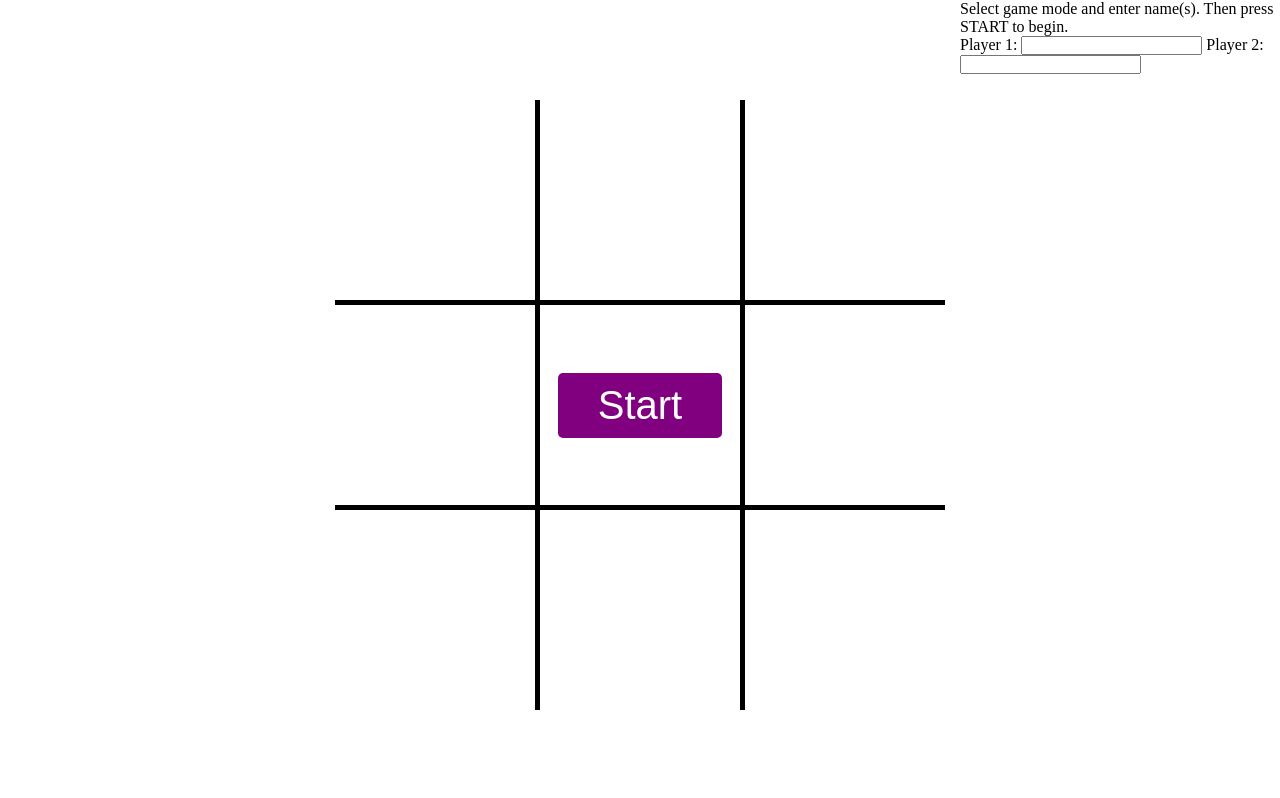
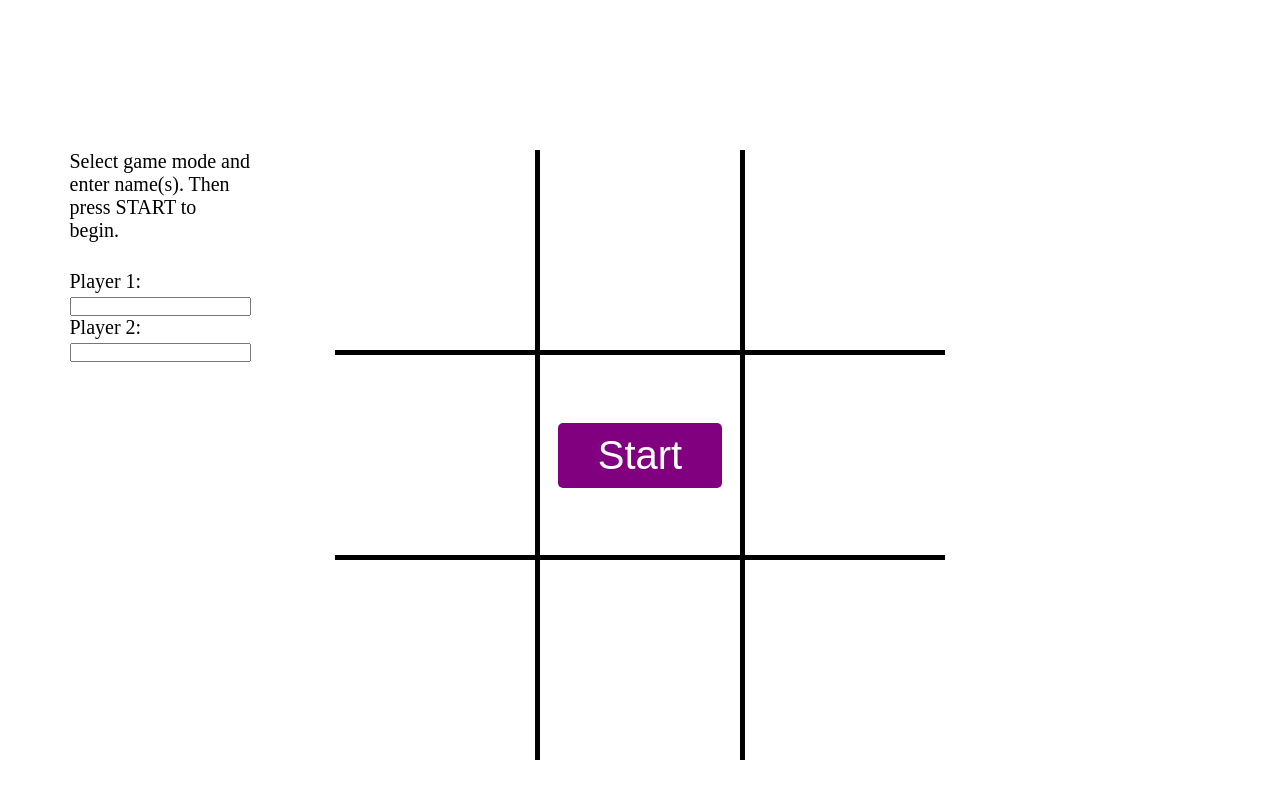
Before and after one commit to JakeFuller/tic-tac-toe, a plain HTML site: page index.html in a window 1280 px wide. Drawn offline with Linux system fonts and the light colour scheme.

Commit message:
Minor styling

```diff
--- a/style.css
+++ b/style.css
@@ -4,17 +4,39 @@
 }
 
 header {
+  font-size: 40px;
+  margin-top: 50px;
   grid-column: 2;
   height: 100px;
+  place-self: center;
 }
 
 .hidden {
-  display: none;
+  display: none !important;
 }
 
 .wrapper {
   display: grid;
   grid-template-columns: 1fr 2fr 1fr;
+}
+
+#instructions {
+  font-size: 20px;
+  display: grid;
+  grid-template-columns: 1fr 2fr 1fr;
+  grid-template-rows: 120px 120px;
+  grid-column: 1;
+}
+
+.instruction-text {
+  grid-column: 2;
+  grid-row: 1;
+  height: 100px;
+}
+
+.player-select {
+  grid-column: 2;
+  grid-row: 2;
 }
 
 #gameBoard {
@@ -35,14 +57,6 @@ header {
   background: white;
 }
 
-.x {
-  color: red;
-}
-
-.o {
-  color: blue;
-}
-
 .start {
   position: absolute;
   place-self: center;
```
